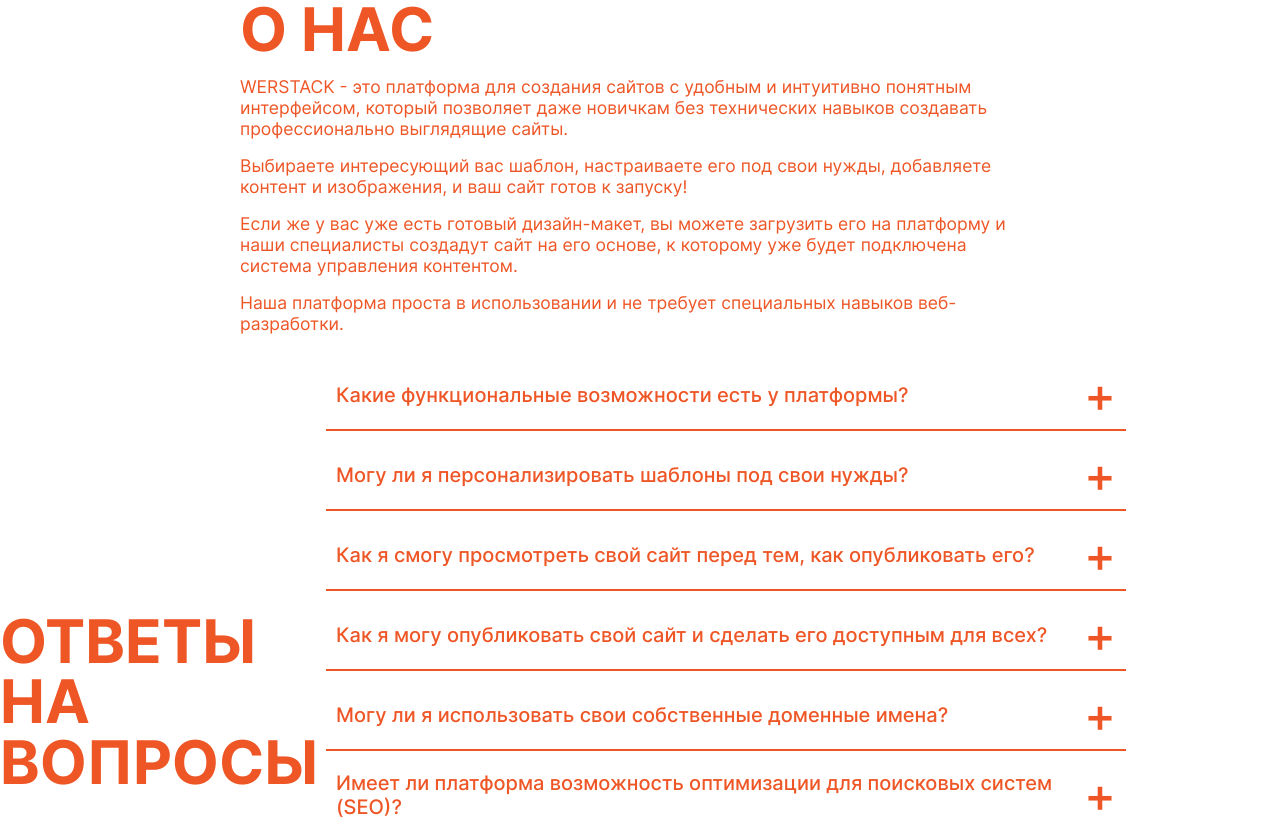
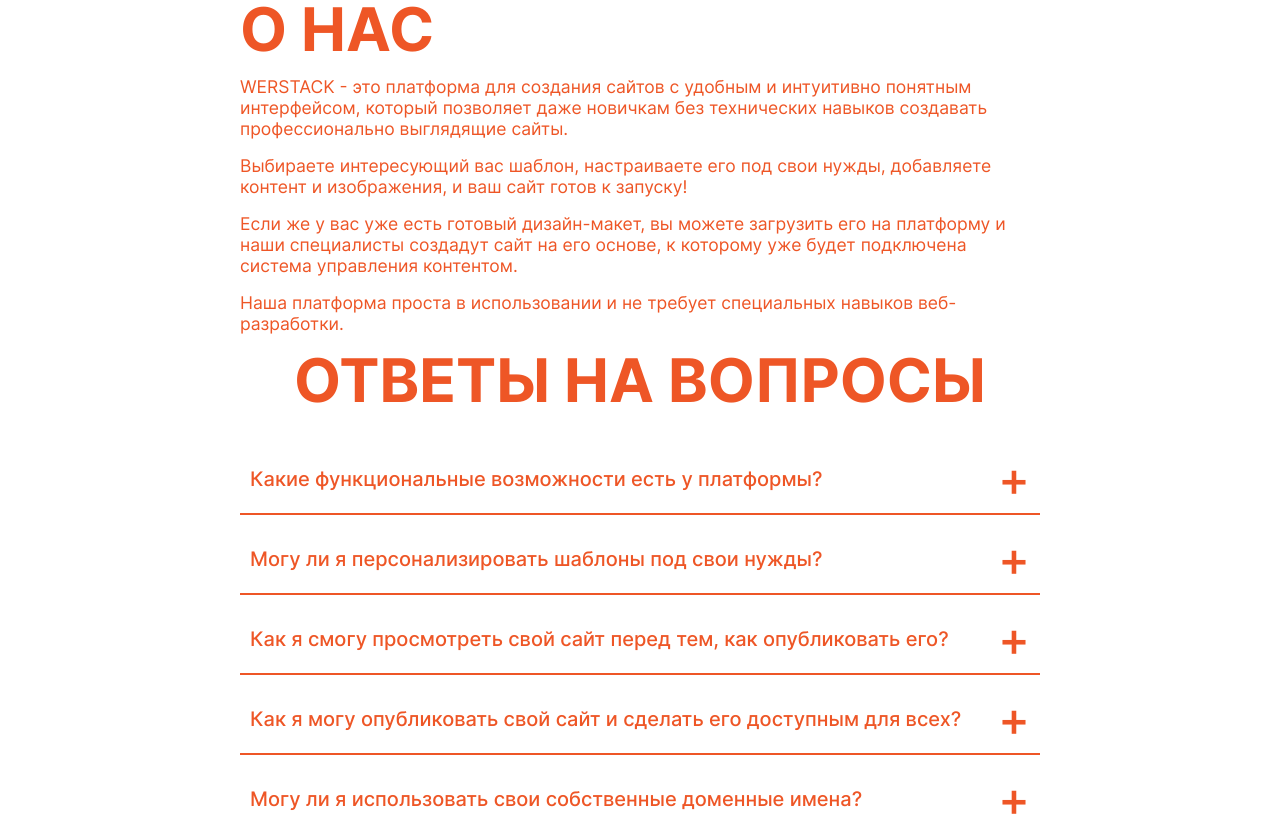
Before and after one commit to WadimSh/werstack, a React (Create React App) app: page / in a window 1280 px wide. Shown: the top 819 px of the page. Built offline with nearby package versions, Linux system fonts and the light colour scheme.

Commit message:
fix: исправден баг в элементе определяющий лайаут

```diff
--- a/src/components/faq/faq.jsx
+++ b/src/components/faq/faq.jsx
@@ -18,7 +18,7 @@
   >
     <LayoutColumns
       item={true}
-      md={12}
+      xs={8}
       xl={7}
     >
       <Title
--- a/src/ui/layout/layout-columns.jsx
+++ b/src/ui/layout/layout-columns.jsx
@@ -6,20 +6,33 @@
   const Tag = validNames.includes(nameTag) ? nameTag : 'div';
 
   const getBreakpointSize = (size, breakpoint) => {
-
+    if (size !== undefined) {
+      return size <= 12 ? size : 12;
+    }
+      return size = 12;
   };
 
-  const itemStyle = item && {
-    gridColumn: `span ${xs}`,
-    '@media (min-width: 600px)': { gridColumn: `span ${sm}` },
-    '@media (min-width: 960px)': { gridColumn: `span ${md}` },
-    '@media (min-width: 1280px)': { gridColumn: `span ${lg}` },
-    '@media (min-width: 1920px)': { gridColumn: `span ${xl}` }
-  };
+  const itemStyle = item ? {gridColumn: `span ${getBreakpointSize(xs)}`} : {};
 
-  const containerStyle = container && { gap: gap + 'px' };
+    if (window.matchMedia("(min-width: 600px)").matches) {
+      itemStyle.gridColumn = `span ${getBreakpointSize(sm)}`;
+    }
 
-  const combinedStyle = containerStyle || itemStyle;
+    if (window.matchMedia("(min-width: 960px)").matches) {
+      itemStyle.gridColumn = `span ${getBreakpointSize(md)}`;
+    }
+
+    if (window.matchMedia("(min-width: 1280px)").matches) {
+      itemStyle.gridColumn = `span ${getBreakpointSize(lg)}`;
+    }
+
+    if (window.matchMedia("(min-width: 1920px)").matches) {
+      itemStyle.gridColumn = `span ${getBreakpointSize(xl)}`;
+    }
+
+  const containerStyle = container ? { gap: gap + 'px' } : {};
+
+  const combinedStyle = { ...containerStyle, ...itemStyle };
 
   return (
     <Tag
```
